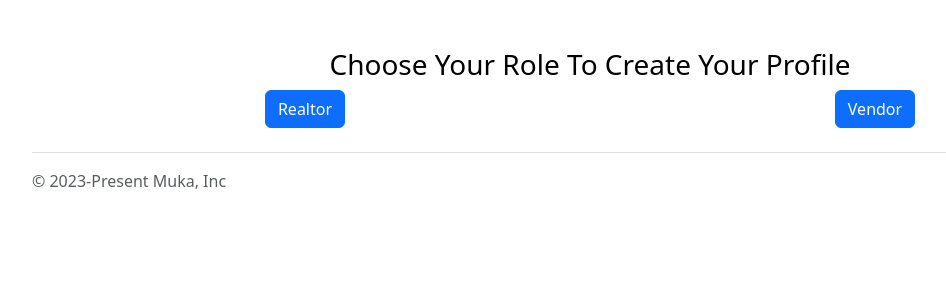
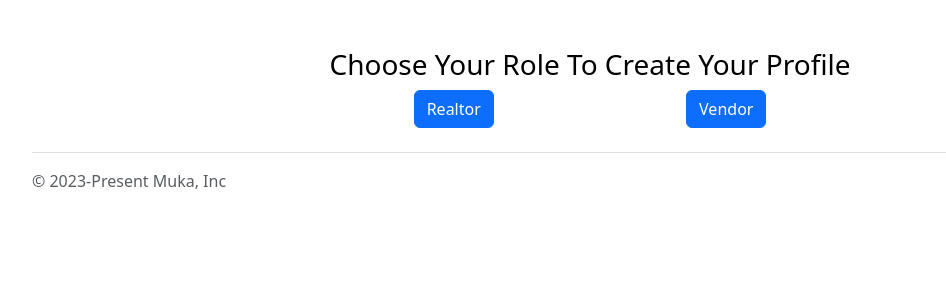
Before and after one commit to Muka-is-home/api, a Django app: page /muka/profile_signup in a window 1280 px wide. Shown: the part 56-356 px from the top of the page, without its empty margins (50-996 px from the left). Run offline with Django 4.2, Linux system fonts and the light colour scheme; the visitor is signed in with stand-in values (Sample User, id 1); parts of the project's set-up code (start-up, migrations or seed data) failed here and were passed over.

Commit message:
Update profile_signup.html layout

```diff
--- a/templates/adminapp/profile_signup.html
+++ b/templates/adminapp/profile_signup.html
@@ -1,6 +1,6 @@
 {% extends "adminapp/base/index.html" %}
 {% block content %}
-<div class="container text-center mt-5">
+<div class="container text-center mt-5" style="max-width: fit-content;">
   <h3>Choose Your Role To Create Your Profile</h3>
   <div class="row">
       <div class="col">
```
